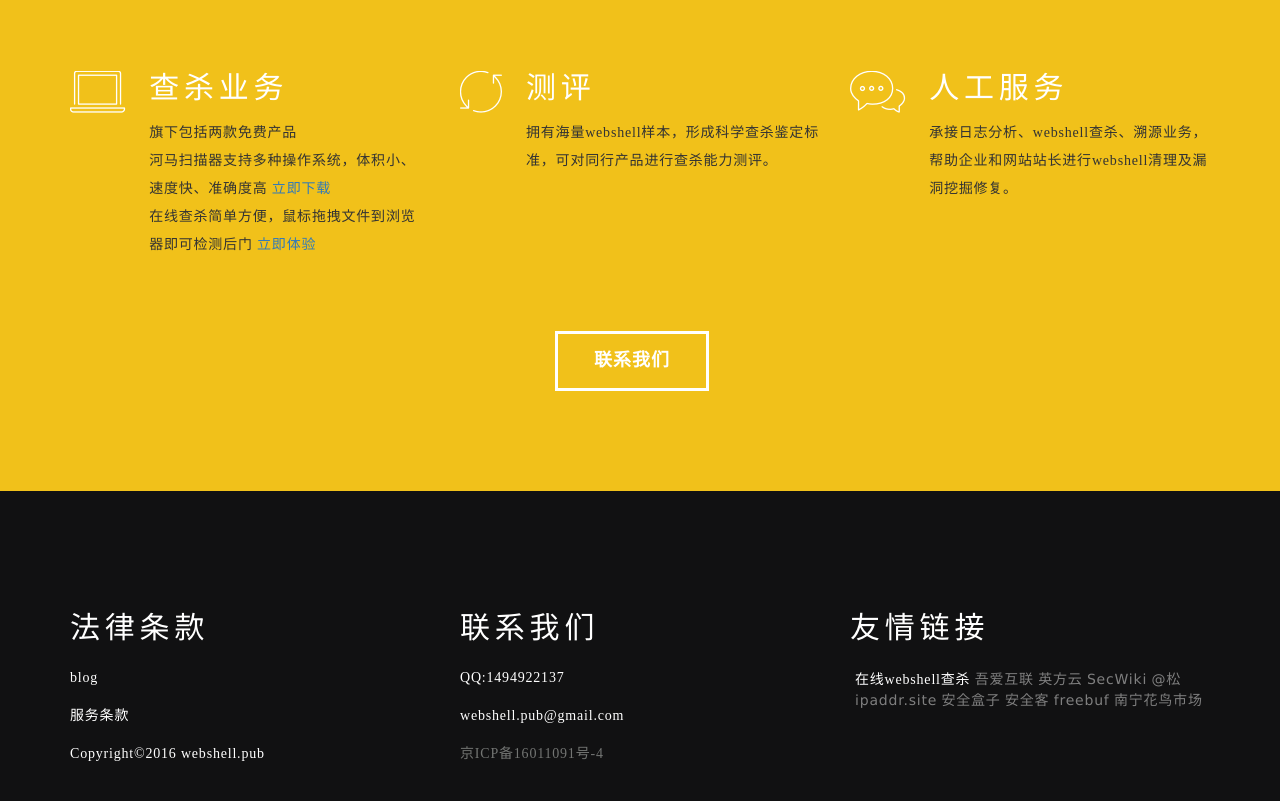
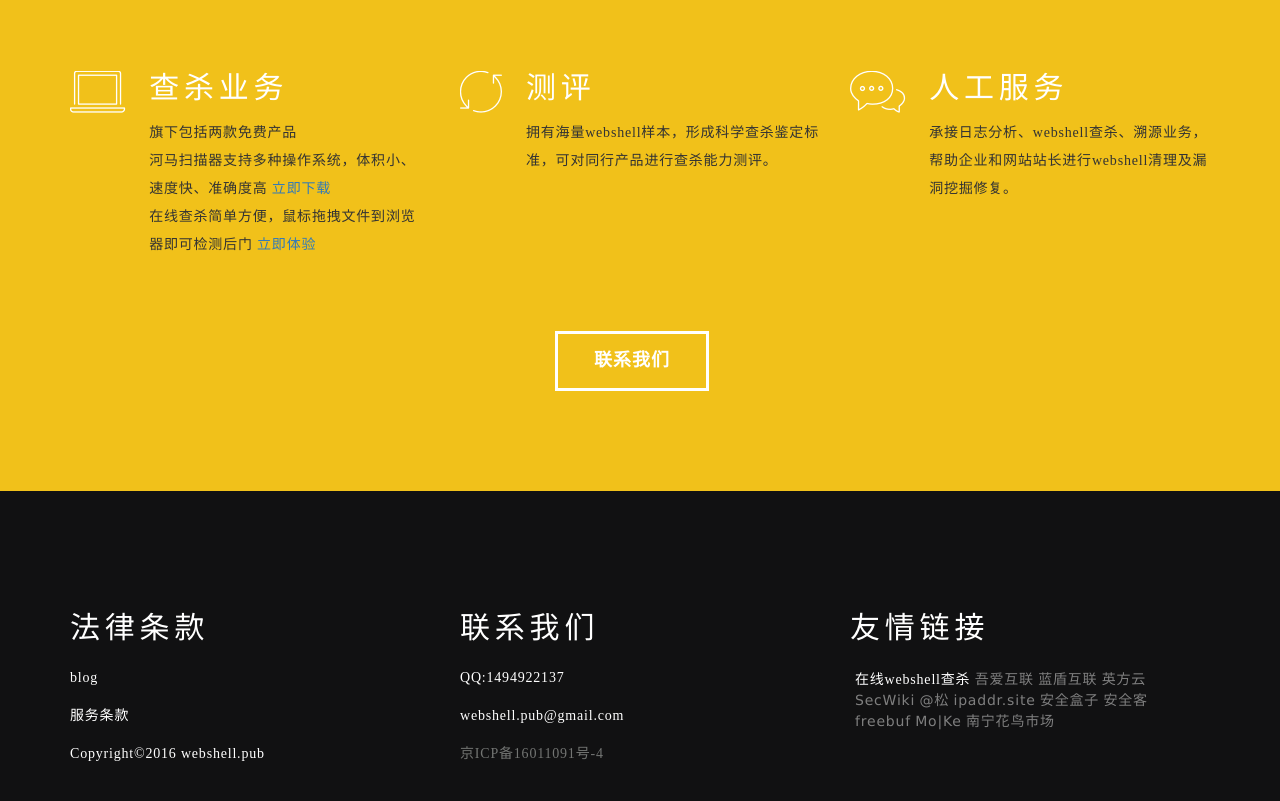
Before and after one commit to chennqqi/www.shellpub.com, a plain HTML site: page index.html in a window 1280 px wide. Shown: the part 1435-2236 px from the top of the page. Drawn offline with nearby package versions, Linux system fonts and the light colour scheme; some packages are replaced by stand-ins of ours; a script that the page names is missing.

Commit message:
mo-ke friend link

```diff
--- a/index.html
+++ b/index.html
@@ -178,13 +178,15 @@
                     <p>
                             <a href="http://n.webshell.pub/" target="_blank">在线webshell查杀</a>
                             <a class="linkl" href="http://www.5ahl.com/" target="_blank">吾爱互联</a>
+                            <a class="linkl" href="http://www.lendun.com/" target="_blank">蓝盾互联</a>
                             <a class="linkl" href="http://www.i2yun.com/" target="_blank">英方云</a>
                             <a class="linkl" href="http://www.sec-wiki.com/" target="_blank">SecWiki</a>
                             <a class="linkl" href="http://www.hackersb.cn/" target="_blank">@松</a>
                             <a class="linkl" href="http://www.ipaddr.site/" target="_blank">ipaddr.site</a>
                             <a class="linkl" href="http://www.secbox.cn/" target="_blank">安全盒子</a>
-                            <a class="linkl" href="http://bobao.360.cn/openapi" target="_blank">安全客</a>
+                            <a class="linkl" href="http://bobao.360.cn/" target="_blank">安全客</a>
                             <a class="linkl" href="http://www.freebuf.com/" target="_blank">freebuf</a>
+                            <a class="linkl" href="https://www.mo-ke.org/" target="_blank">Mo|Ke</a>
                             <a class="linkl" href="http://www.yhsc17.com/" target="_blank">南宁花鸟市场</a>
                     </p>
                     </div>
```
